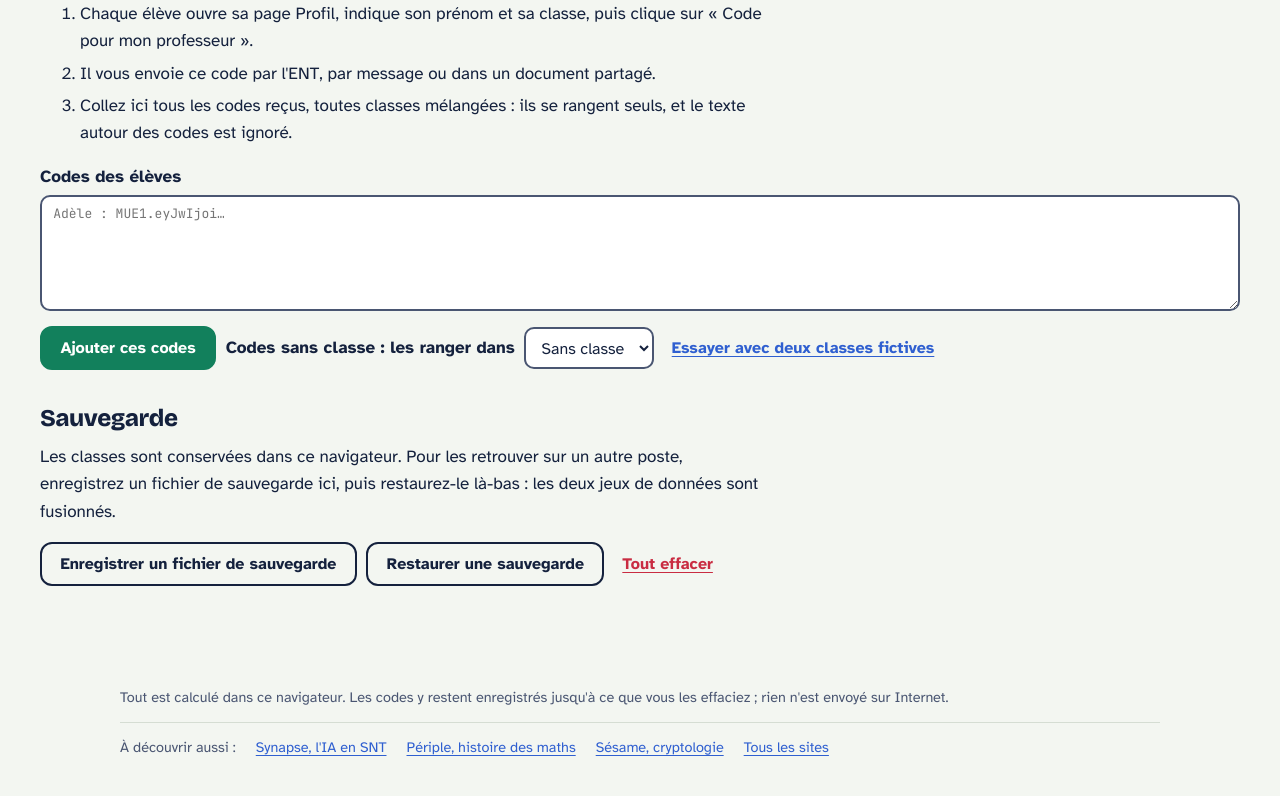
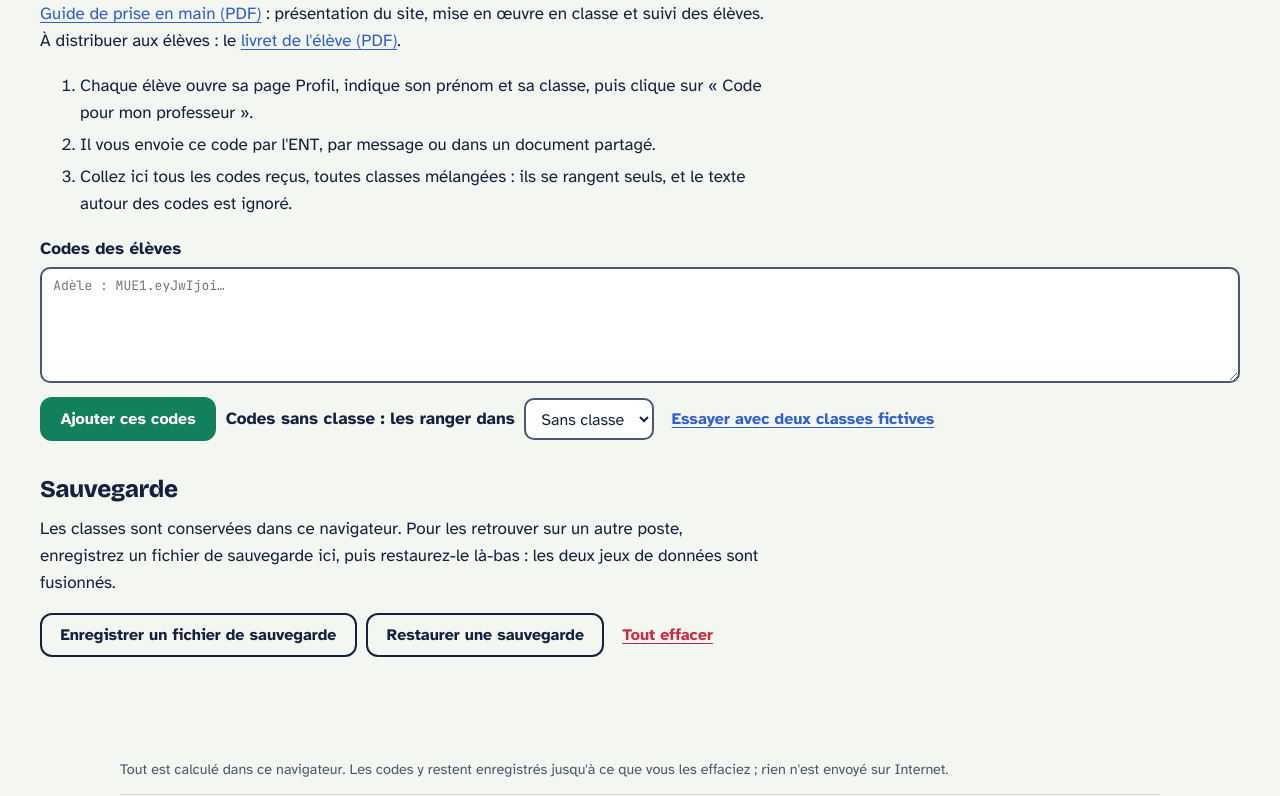
Before and after one commit to stexsnt/python-lycee, a plain HTML site: page prof.html in a window 1280 px wide. Shown: the part 147-943 px from the top of the page. Before the commit the page ends 922 px from the top, so only its background shows below. Drawn offline with Linux system fonts and the light colour scheme.

Commit message:
Ajoute le guide de prise en main pour l'enseignant, sans corrigé
Lié depuis l'espace professeur et le pied de page. Le guide complet, qui
contient les réponses et les solutions, n'est pas publié.

Co-Authored-By: Claude Fable 5.2 <noreply@anthropic.com>
Claude-Session: https://claude.ai/code/session_01JmU5UrhUQsbshVpE8fgie1

```diff
--- a/prof.html
+++ b/prof.html
@@ -18,6 +18,7 @@
 </header>
 <main>
   <h1>Espace professeur</h1>
+  <p class="prose documents-prof"><a href="documents/guide-prise-en-main.pdf" target="_blank" rel="noopener">Guide de prise en main (PDF)</a> : présentation du site, mise en œuvre en classe et suivi des élèves. À distribuer aux élèves : le <a href="documents/livret-eleve.pdf" target="_blank" rel="noopener">livret de l'élève (PDF)</a>.</p>
   <ol class="prose">
     <li>Chaque élève ouvre sa page Profil, indique son prénom et sa classe, puis clique sur « Code pour mon professeur ».</li>
     <li>Il vous envoie ce code par l'ENT, par message ou dans un document partagé.</li>
```
Also changed, not shown: index.html (+1 -0 lines), 2 other files.
